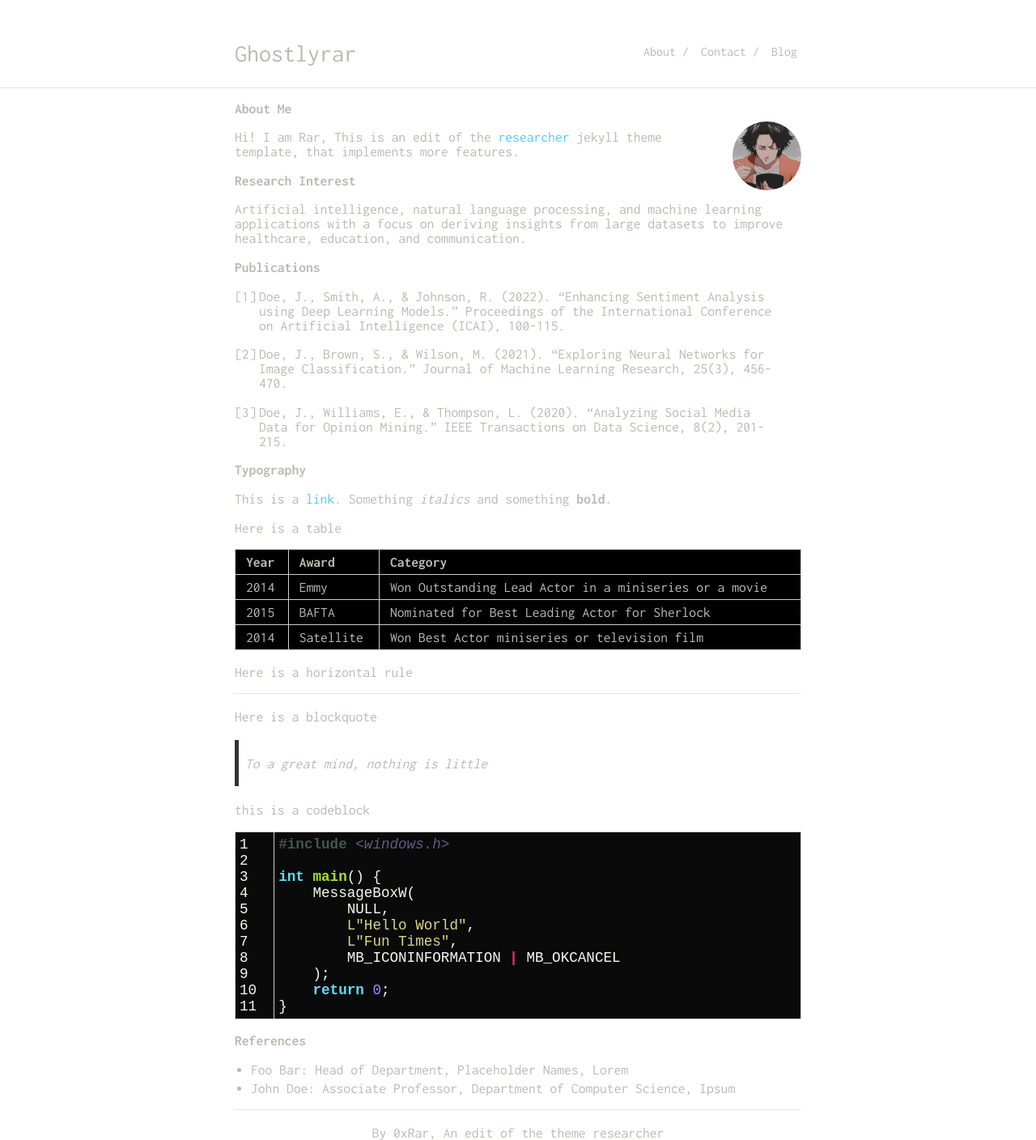
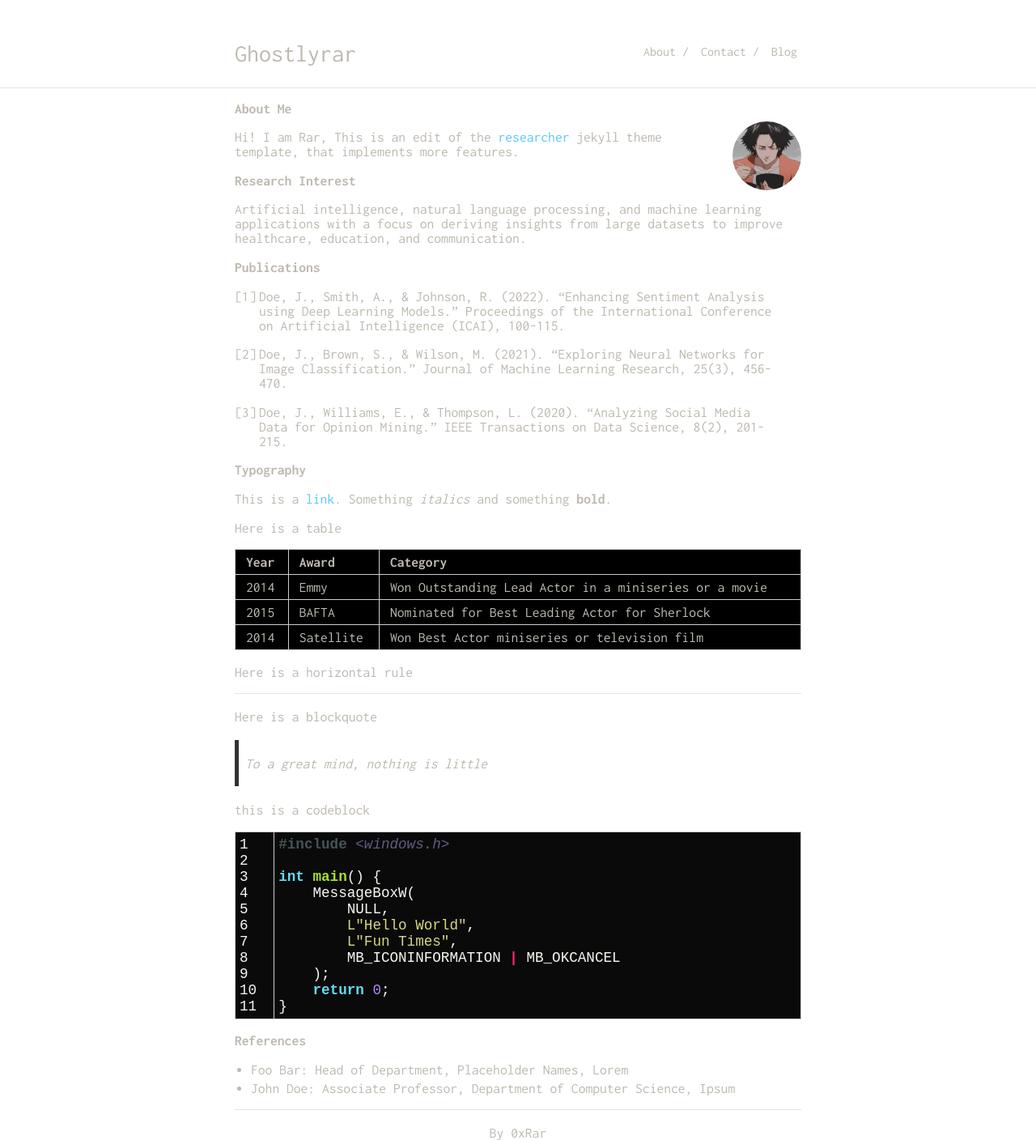
Before and after one commit to 0xRar/ghostlyrar, a Jekyll site: the page built from index.md, in a window 1280 px wide. Shown: the whole page at 81% size. Built offline with Jekyll 4.4.1, drawn with Linux system fonts in a browser that asks for light colours; our own code applies the rules of GitHub Pages for plain Markdown files.

Commit message:
Utilizing includes to make the codebase a little bit cleaner

```diff
--- a/_config.yml
+++ b/_config.yml
@@ -8,8 +8,8 @@ profile_pic: "./images/rar.png"
 tracking_id: #
 
 footer: yes
-footer_url: ""
-footer_text: "By 0xRar, An edit of the theme researcher"
+footer_url: "https://github.com/0xRar"
+footer_text: "By 0xRar"
 
 sass:
     style: compressed
@@ -23,14 +23,12 @@ nav:
  - name: "Blog"
    link: "blog"
 
-
 # Conversion
 markdown: kramdown
 highlighter: rouge
 lsi: false
 excerpt_separator: "\n\n"
 incremental: false
-
 
 # Markdown Processing
 kramdown:
--- /dev/null
+++ b/_includes/footer.html
@@ -0,0 +1,8 @@
+{% if site.footer == true %}
+<hr />
+<p style="text-align: center; margin-bottom: 10px">
+   <a href="{{ site.footer_url }}" target="_blank" style="color: black">
+      <small>{{ site.footer_text }}</small>
+   </a>
+</p>
+{% endif %}
--- a/_layouts/default.html
+++ b/_layouts/default.html
@@ -2,13 +2,12 @@
 <body>
    <div class="wrapper">
    <div class="navbar container">
-
       <a id="author-name" class="alignable pull-left" href="{{ site.url }}{{ site.baseurl }}">{{ site.title }}</a>
       <ul id="navlist" class="alignable pull-right navbar-ul">
          {% for x in site.nav %}
-                    {% if x.name == "Resume" %}
-                        <li class="alignable pull-left nav-list"><a target="_blank" href="{{ x.link }}">{{ x.name }}</a>
-                    {% else %}
+         <!-- {% if x.name == "Resume" %} -->
+         <!--     <li class="alignable pull-left nav-list"><a target="_blank" href="{{ x.link }}">{{ x.name }}</a> -->
+         <!-- {% else %} -->
          <li class="alignable pull-left nav-list"><a href="{{ x.link }}">{{ x.name }}</a>
             {% endif %}
             {% if forloop.last == false %}
@@ -18,7 +17,6 @@
          {% endfor %}
       </ul>
    </div>
-
    <div style="clear:both"></div>
    <hr>
    {% if page.is_contact == true %}
@@ -27,12 +25,7 @@
       <div class="container content">
          {% endif %}
          {{ content }}
-                {% if site.footer == true %}
-                    <hr />
-                    <p style="text-align: center; margin-bottom: 10px">
-                    <a href="{{ site.footer_url }}" style="color: black"><small>{{ site.footer_text }}</small></a>
-                    </p>
-                {% endif %}
+         {% include footer.html %}
       </div>
    </div>
    {% if site.tracking_id %}
@@ -46,5 +39,4 @@
    </script>
    {% endif %}
 </body>
-<footer>
-</footer>
+<footer></footer>
```
Lines whose indentation alone changed are shown as unchanged.
